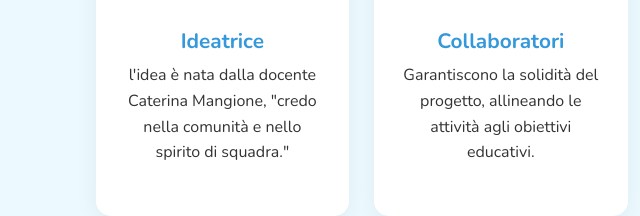
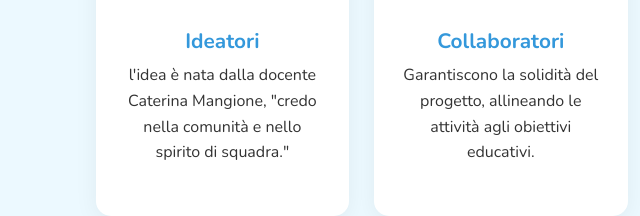
Before and after one commit to maestracaty/maestracaty, a plain HTML site: page index.html in a window 1280 px wide. Shown: the part 5122-5338 px from the top of the page, 0-640 px from the left. Drawn offline with nearby package versions, Linux system fonts and the light colour scheme.

Commit message:
Update index.html

```diff
--- a/index.html
+++ b/index.html
@@ -223,7 +223,7 @@
             <div class="card-container">
                 <div class="team-member animate-on-scroll">
                     <img src="https://via.placeholder.com/150?text=Docente" alt="Foto di un docente innovatore">
-                    <h4>Ideatrice</h4>
+                    <h4>Ideatori</h4>
                     <p>l'idea è nata dalla docente Caterina Mangione, "credo nella comunità e nello spirito di squadra."</p>
                 </div>
                 <div class="team-member animate-on-scroll">
```
